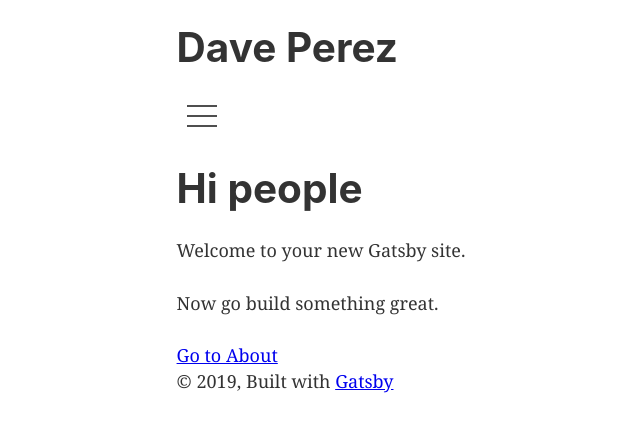
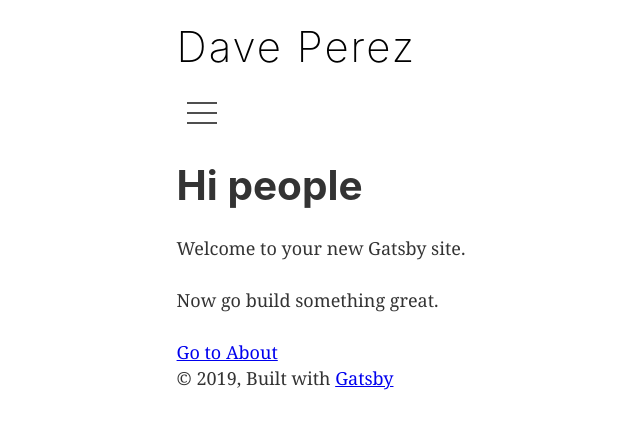
Before and after one commit to dvprz/daveperez, a Gatsby site: page / in a window 1280 px wide. Shown: the whole page, without its empty margins (3-643 px from the left). Built offline with nearby package versions, Linux system fonts and the light colour scheme; Gatsby itself is replaced by a stand-in of ours.

Commit message:
add header component

```diff
--- a/src/components/header.js
+++ b/src/components/header.js
@@ -1,6 +1,8 @@
 import PropTypes from 'prop-types'
 import styled from 'styled-components'
 import React from 'react'
+
+import Logo from './logo'
 
 const Hamburger = styled.button`
   border: none;
@@ -58,7 +60,7 @@ const StyledHeaderWrapper = styled.div`
 const Header = ({ siteTitle }) => (
   <StyledHeader>
     <StyledHeaderWrapper>
-      <h1 style={{ margin: 0 }}>{siteTitle}</h1>
+      <Logo siteTitle={siteTitle} />
       <Button />
     </StyledHeaderWrapper>
   </StyledHeader>
```
